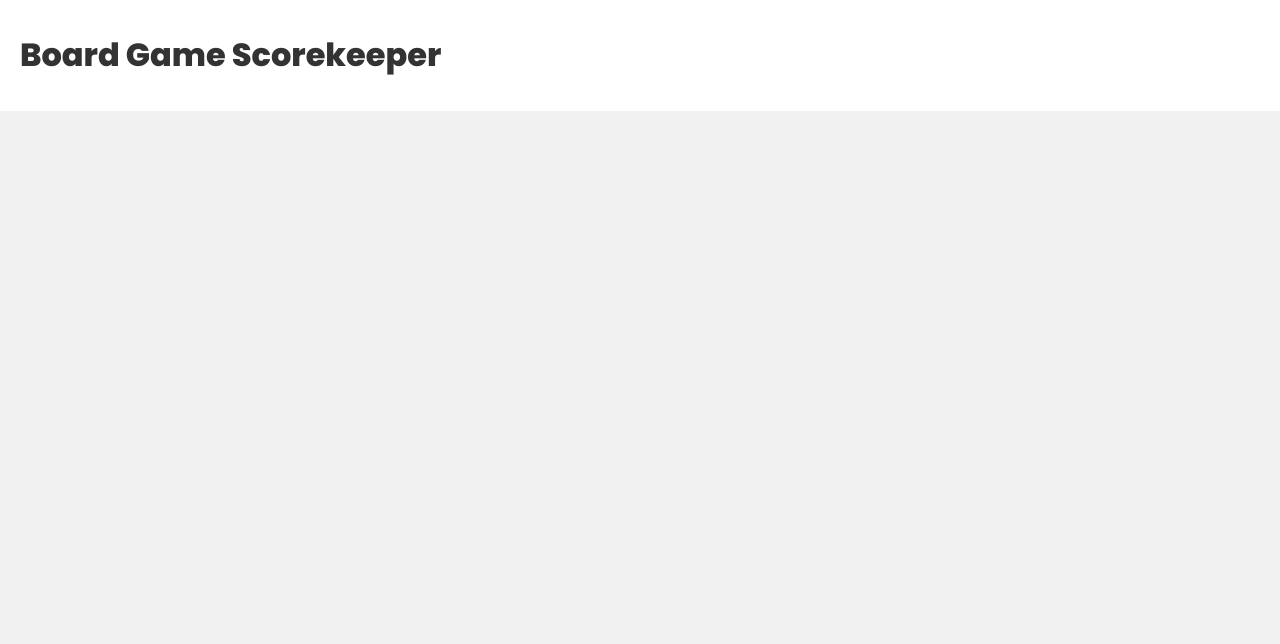
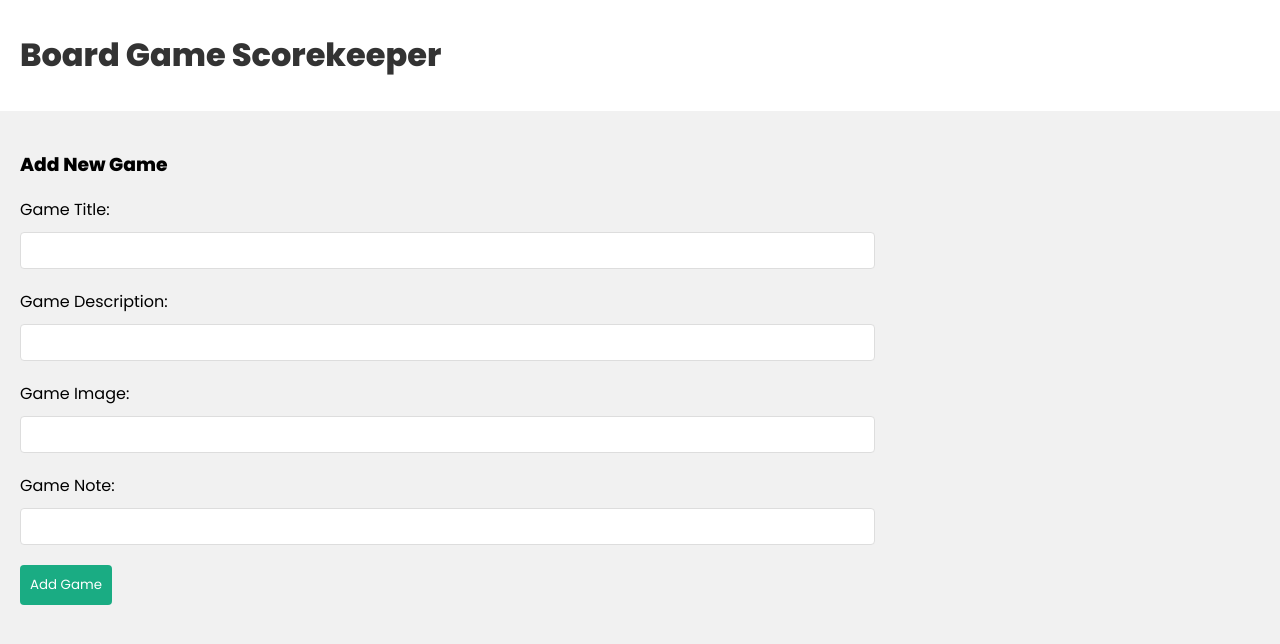
Before and after one commit to DarrickFauvel/board-game-keep, a React (Vite) app in the folder frontend/: page /add in a window 1280 px wide. Shown: the top 644 px of the page. Built offline with nearby package versions, Linux system fonts and the light colour scheme.

Commit message:
Create add page

```diff
--- a/frontend/src/App.jsx
+++ b/frontend/src/App.jsx
@@ -1,5 +1,6 @@
 import { BrowserRouter, Routes, Route } from "react-router-dom"
 import Home from "./pages/Home"
+import Add from "./pages/Add"
 import Navbar from "./components/Navbar"
 
 function App() {
@@ -9,6 +10,7 @@ function App() {
         <Navbar />
         <div className="pages">
           <Routes>
+            <Route path="/add" element={<Add />} />
             <Route path="/" element={<Home />} />
           </Routes>
         </div>
--- /dev/null
+++ b/frontend/src/pages/Add.jsx
@@ -0,0 +1,11 @@
+import GameForm from "../components/GameForm"
+
+const Add = () => {
+  return (
+    <div className="home">
+      <GameForm />
+    </div>
+  )
+}
+
+export default Add
```
